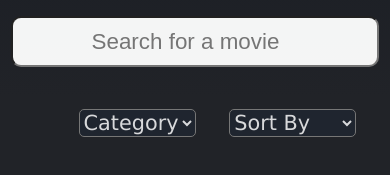
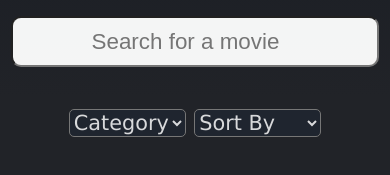
Before and after one commit to toshko2312/js_playground, a website with bundled scripts: page movie_review_website/src/index.html in a window 390 px wide. Shown: the part 165-340 px from the top of the page. Built offline with nearby package versions, Linux system fonts and the light colour scheme; no server answers.

Commit message:
Vercel compatability updates

```diff
--- a/movie_review_website/src/features/movie-listings/movie-listings.css
+++ b/movie_review_website/src/features/movie-listings/movie-listings.css
@@ -66,8 +66,13 @@ select {
 }
 
 @media (max-width: 646px) {
+	#sorting-container {
+		justify-content: center;
+		gap: 1vh;
+	}
+
   .sorting {
-    margin: 1.5vh 4vh 0 0;
+    margin: 1.5vh 0 0 0;
   }
 }
 
```
